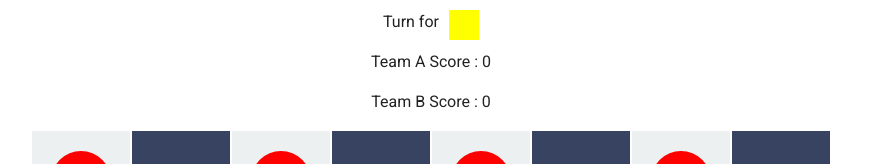
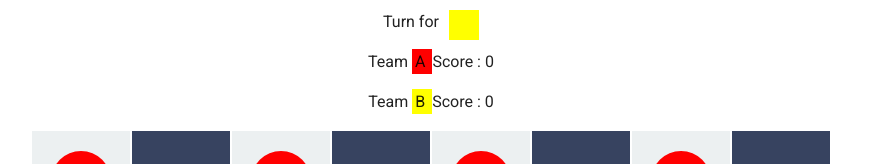
Before and after one commit to AhsanRiyad/checkerboard_leads, a Vue app: page / in a window 1280 px wide. Shown: the top 164 px of the page, without its empty margins (209-1091 px from the left). Built offline with nearby package versions, Linux system fonts and the light colour scheme.

Commit message:
scoreboard > color on team name added

```diff
--- a/src/App.vue
+++ b/src/App.vue
@@ -9,8 +9,8 @@
     </div>
 
     <div class="scoreBoardContainer">
-      <p>Team A Score : <span v-text="teamAScore"></span></p>
-      <p>Team B Score : <span v-text="teamBScore"></span></p>
+      <p >Team  <span :style="{backgroundColor: teamAPieceColor, padding: '3px'}" > A </span>  Score : <span v-text="teamAScore"></span></p>
+      <p>Team <span :style="{backgroundColor: teamBPieceColor, padding: '3px'}" > B </span> Score : <span v-text="teamBScore"></span></p>
     </div>
 
     <div class="selectColorContainer">
```
